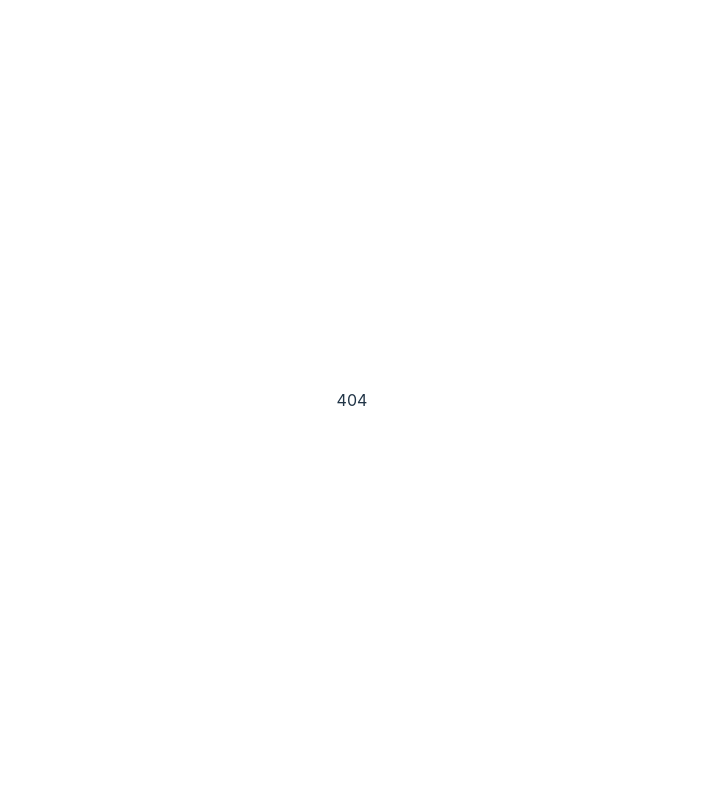
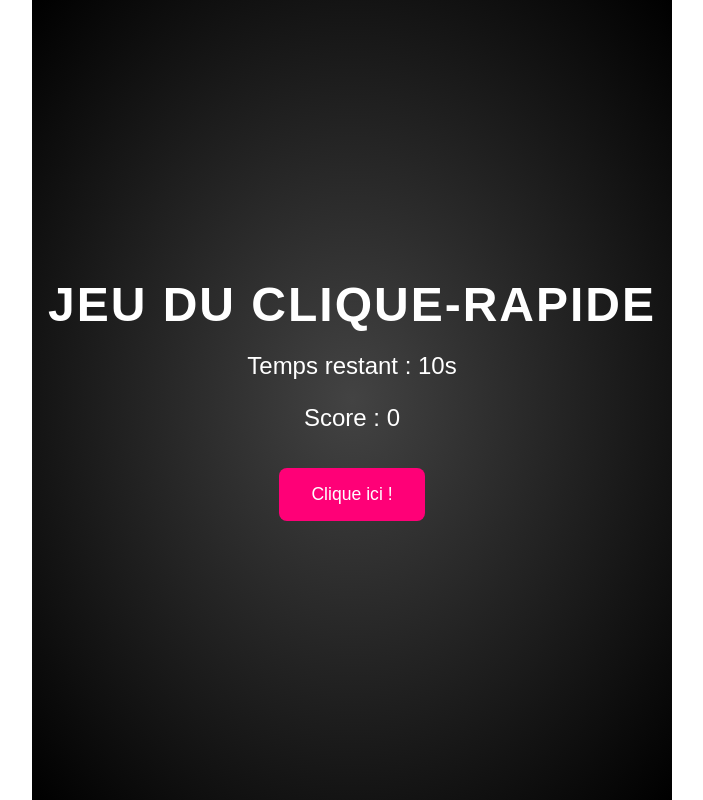
Before and after one commit to RedaDamene/Stickmania, a React (Vite) app: page /app/jeuClickGame in a window 1280 px wide. Shown: the whole page, without its empty margins (288-991 px from the left). Built offline with nearby package versions, Linux system fonts and the light colour scheme.

Commit message:
feat: ClickGame

```diff
--- a/src/Router.tsx
+++ b/src/Router.tsx
@@ -4,6 +4,7 @@ import JeuTiming from "./pages/Jeu-timing/Jeu-timing";
 import JeuMorpion from "./pages/Morpion/Jeu-Morpion";
 import JeuDuClavier from "./pages/JeuDuClavier/JeuDuClavier";
 import ClicCouleur from "./composants/ClicCouleur/ClicCouleur";
+import ClickGame from "./composants/ClickGame/ClickGame";
 
 export const Router = () => {
     return (
@@ -14,6 +15,7 @@ export const Router = () => {
                 <Route path="/app/jeuTiming" element={<JeuTiming />} />
                 <Route path="/app/jeuMorpion" element={<JeuMorpion />} />
                 <Route path="/app/JeuDuClavier" element={<JeuDuClavier />} />
+                <Route path="/app/jeuClickGame" element={<ClickGame />} />
                 <Route path="/app/jeuClicCouleur" element={<ClicCouleur/>} />
                 <Route path="*" element="404" />
             </Routes>
--- /dev/null
+++ b/src/composants/ClickGame/ClickGame.css
@@ -0,0 +1,55 @@
+/* Conteneur principal : taille pleine, centrage, dégradé en arrière-plan */
+.click-game-container {
+    min-height: 100vh;            /* Prend toute la hauteur de la fenêtre */
+    display: flex;                /* Pour pouvoir centrer en flex */
+    flex-direction: column;       /* Empile verticalement */
+    align-items: center;          /* Centre horizontalement */
+    justify-content: center;      /* Centre verticalement */
+    background: radial-gradient(#434343, #000000); /* Dégradé radial sombre */
+    color: #ffffff;               /* Texte blanc */
+    font-family: Arial, sans-serif;
+    text-align: center;
+    padding: 1rem;
+  }
+
+  /* Titre du jeu */
+  .click-game-title {
+    font-size: 3rem;
+    margin-bottom: 1rem;
+    letter-spacing: 2px;
+    text-transform: uppercase;
+  }
+
+  /* Affichage du score et du temps restant */
+  .click-game-stats {
+    font-size: 1.5rem;
+    margin-bottom: 1rem;
+  }
+
+  /* Texte à la fin de la partie */
+  .click-game-end {
+    font-size: 2rem;
+    margin-bottom: 1rem;
+    font-weight: bold;
+    text-transform: uppercase;
+    color: #ff5555; /* Couleur rouge pour signaler la fin */
+  }
+
+  /* Bouton */
+  .click-game-button {
+    background-color: #ff0077;   /* Couleur de fond */
+    border: none;                /* Pas de bordure */
+    border-radius: 0.5rem;       /* Bords arrondis */
+    color: #ffffff;              /* Texte blanc */
+    padding: 1rem 2rem;          /* Espace interne */
+    cursor: pointer;             /* Pointeur au survol */
+    font-size: 1.1rem;           /* Taille du texte */
+    transition: transform 0.2s, background-color 0.2s;
+    margin-top: 1rem;
+  }
+
+  /* Effet au survol du bouton */
+  .click-game-button:hover {
+    transform: scale(1.05);      /* Légère mise en avant */
+    background-color: #ff3399;   /* Couleur un peu plus claire */
+  }
--- /dev/null
+++ b/src/composants/ClickGame/ClickGame.tsx
@@ -0,0 +1,111 @@
+import React, { useState, useEffect, useRef } from 'react';
+import './ClickGame.css';
+
+export default function ClickGame() {
+  // \"score\" stocke le nombre de clics réalisés par le joueur
+  const [score, setScore] = useState(0);
+  // \"timeLeft\" stocke le temps restant (en secondes)
+  const [timeLeft, setTimeLeft] = useState(15);
+  // \"gameOver\" indique si la partie est terminée ou non
+  const [gameOver, setGameOver] = useState(false);
+  // Permet de savoir si le joueur peut appuyer sur \"Rejouer\" ou non
+  const [canRestart, setCanRestart] = useState(false);
+
+  // \"intervalRef\" sert à stocker la référence du setInterval pour le nettoyage
+  const intervalRef = useRef<number | undefined>(undefined);
+
+  useEffect(() => {
+    // Démarre le compte à rebours via un setInterval toutes les 1000ms (1 seconde)
+    intervalRef.current = window.setInterval(() => {
+      setTimeLeft((prevTime) => {
+        if (prevTime <= 1) {
+          clearInterval(intervalRef.current);
+          setGameOver(true);
+          return 0;
+        } else {
+          return prevTime - 1;
+        }
+      });
+    }, 1000);
+
+    // Nettoyage : on arrête le setInterval si le composant est démonté
+    return () => {
+      if (intervalRef.current !== undefined) {
+        clearInterval(intervalRef.current);
+      }
+    };
+  }, []);
+
+  // Surveille quand la partie est terminée : après 5s, autorise le Rejouer
+  useEffect(() => {
+    if (gameOver) {
+      // Désactive le bouton dès que la partie est terminée
+      setCanRestart(false);
+      // Active le bouton \"Rejouer\" au bout de 5 secondes
+      const timeoutId = window.setTimeout(() => {
+        setCanRestart(true);
+      }, 5000);
+
+      // Nettoyage si le composant est démonté pendant le délai
+      return () => clearTimeout(timeoutId);
+    }
+  }, [gameOver]);
+
+  // Incrémentation du score uniquement si le jeu n'est pas encore terminé
+  const handleClick = () => {
+    if (!gameOver) {
+      setScore((prev) => prev + 1);
+    }
+  };
+
+  // Fonction de remise à zéro du jeu
+  const handleRestart = () => {
+    setScore(0);
+    setTimeLeft(15);
+    setGameOver(false);
+
+    intervalRef.current = window.setInterval(() => {
+      setTimeLeft((prevTime) => {
+        if (prevTime <= 1) {
+          if (intervalRef.current !== undefined) {
+            clearInterval(intervalRef.current);
+          }
+          setGameOver(true);
+          return 0;
+        } else {
+          return prevTime - 1;
+        }
+      });
+    }, 1000);
+  };
+
+  return (
+    <div className="click-game-container">
+      <h1 className="click-game-title">Jeu du Clique-Rapide</h1>
+
+      {!gameOver ? (
+        <>
+          <p className="click-game-stats">Temps restant : {timeLeft}s</p>
+          <p className="click-game-stats">Score : {score}</p>
+          <button className="click-game-button" onClick={handleClick}>
+            Clique ici !
+          </button>
+        </>
+      ) : (
+        <>
+          <p className="click-game-end">Fin du jeu !</p>
+          <p className="click-game-stats">Votre score : {score}</p>
+
+          {/* Bouton Rejouer désactivé pendant 5 secondes après la fin de la partie */}
+          <button
+            className="click-game-button"
+            onClick={handleRestart}
+            disabled={!canRestart}
+          >
+            {canRestart ? 'Rejouer' : 'Patientez...'}
+          </button>
+        </>
+      )}
+    </div>
+  );
+}
```
Also changed, not shown: src/Routes.tsx (added, +17 -0 lines), 2 other files (tests, documents, lock files or other folders).
